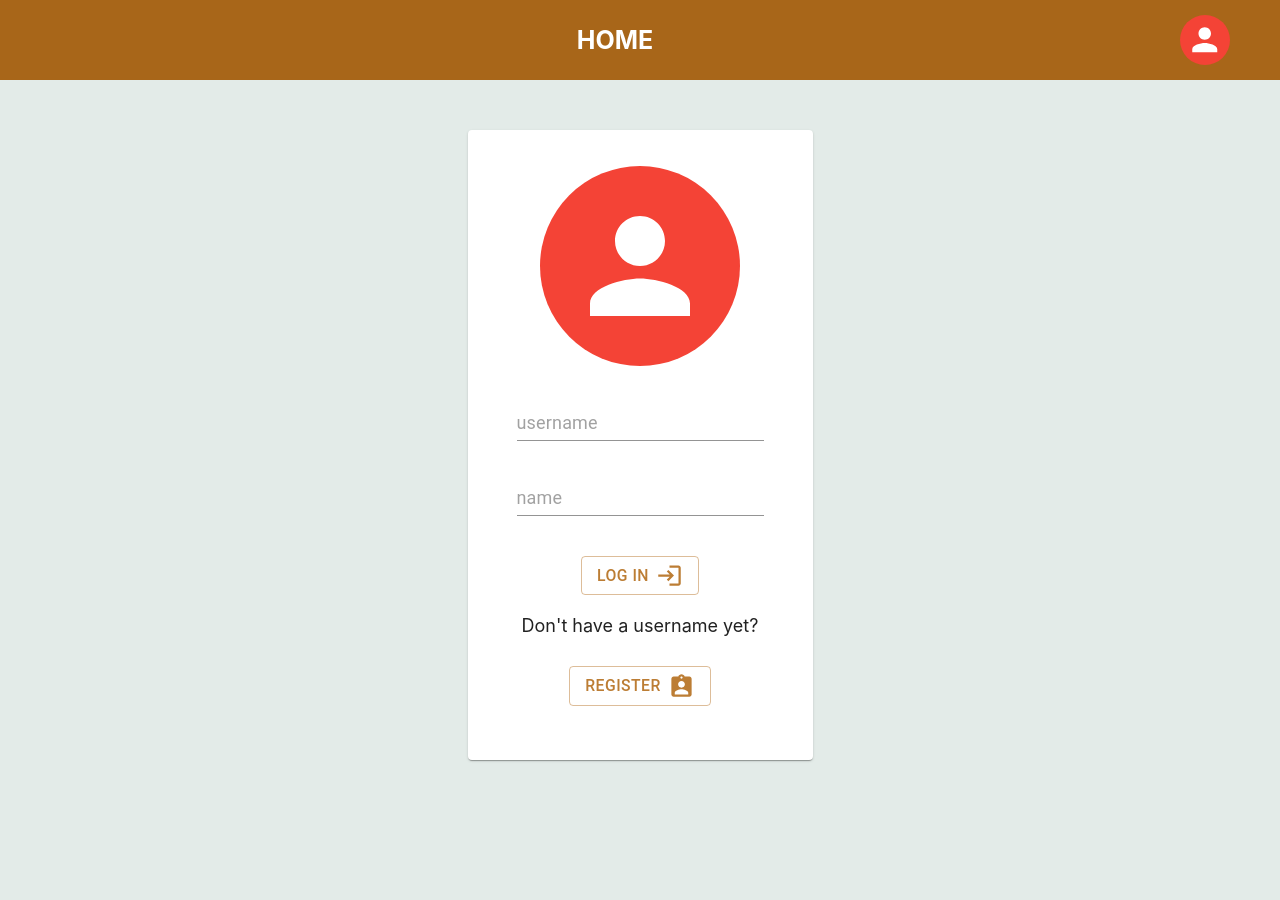
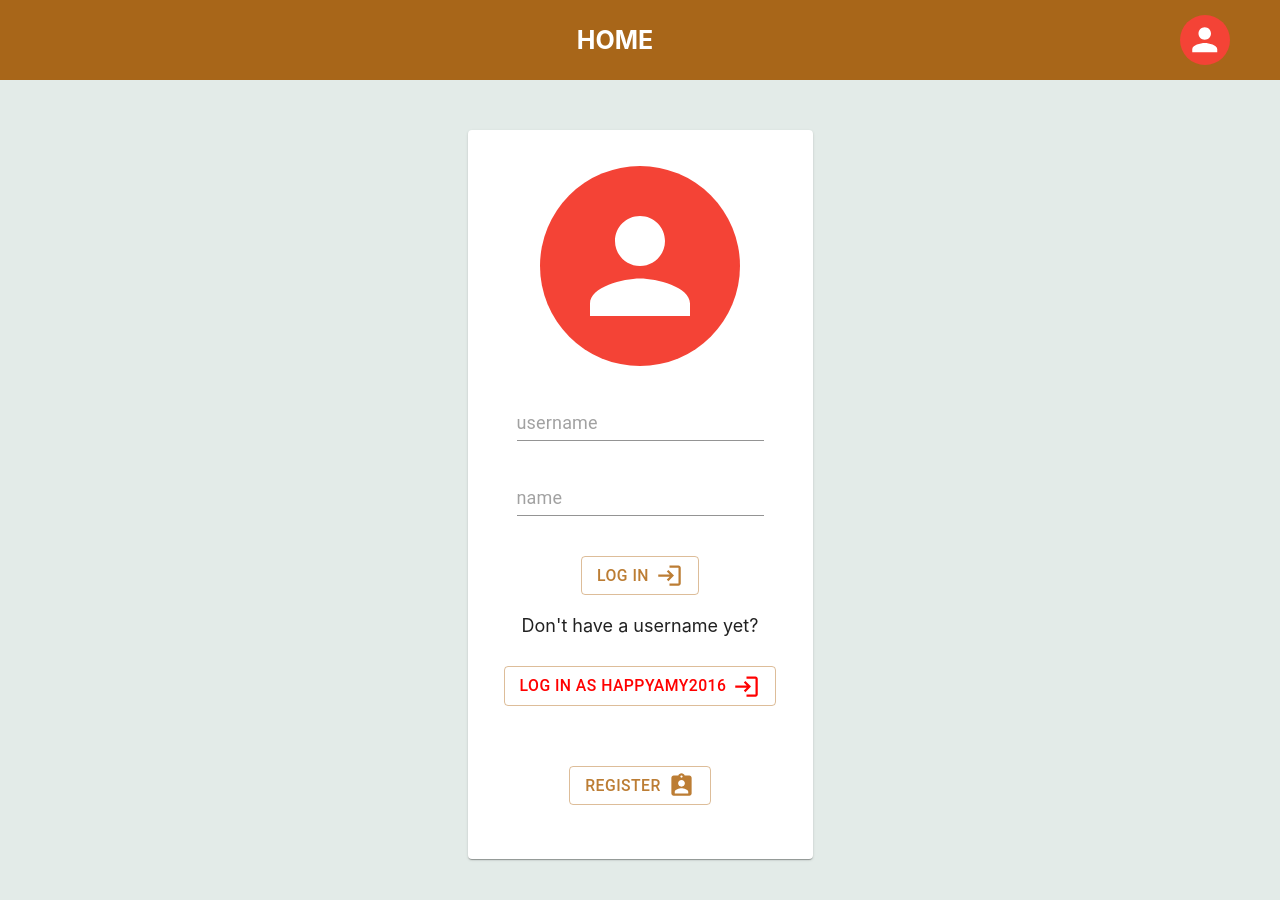
Before and after one commit to CelinaPlatt/nc-games, a React (Create React App) app: page /login in a window 1280 px wide. Shown: the top 900 px of the page. Before the commit the page ends 810 px from the top, so only its background shows below. Built offline with nearby package versions, Linux system fonts and the light colour scheme; no server answers.

Commit message:
Add guest login as  happyamy2016

```diff
--- a/src/components/Login.jsx
+++ b/src/components/Login.jsx
@@ -44,7 +44,6 @@ const Login = () => {
     if (userMatched && userMatched.username) {
       setUser(userMatched);
     } else {
-
       setUsernameErr(`Oops that user isn't register with us yet`);
     }
   };
@@ -59,6 +58,16 @@ const Login = () => {
     if (usernameErr) {
       setNameErr('');
     }
+  };
+
+  const handleGuestLogin = () => {
+    setUser({
+      username: 'happyamy2016',
+      name: 'Amy Happy',
+      avatar_url:
+        'https://vignette1.wikia.nocookie.net/mrmen/images/7/7f/Mr_Happy.jpg/revision/latest?cb=20140102171729',
+    });
+    setIsLoginSuccessful(true);
   };
 
   const handleSubmit = (e) => {
@@ -141,6 +150,14 @@ const Login = () => {
         <p>Don't have a username yet?</p>
 
         <Button
+          style={{ margin: '30px 0', color:'red' }}
+          variant="outlined"
+          onClick={handleGuestLogin}
+        >
+          Log in as happyamy2016 <LoginIcon className="btnSpan" />
+        </Button>
+
+        <Button
           style={{ margin: '30px 0' }}
           variant="outlined"
           onClick={() => {
```
